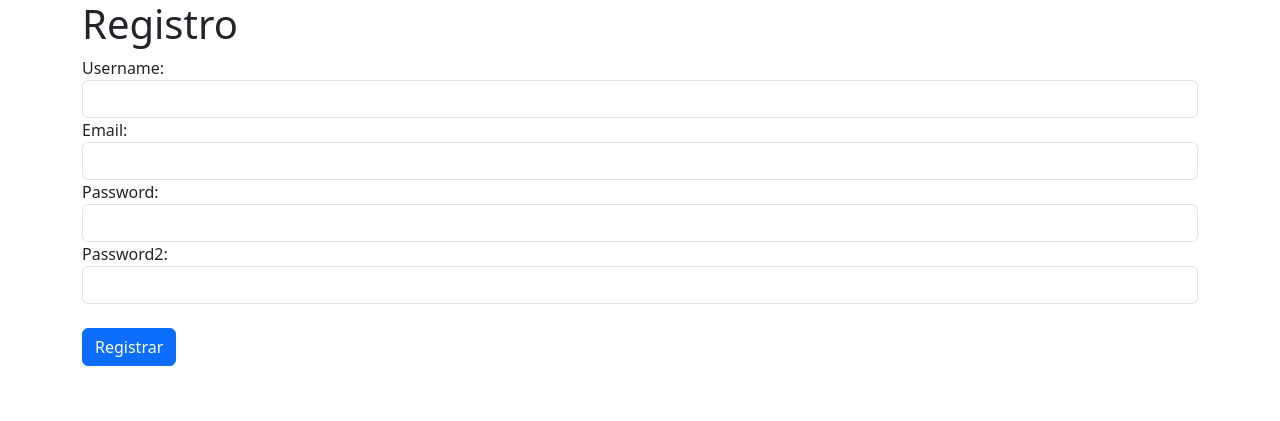
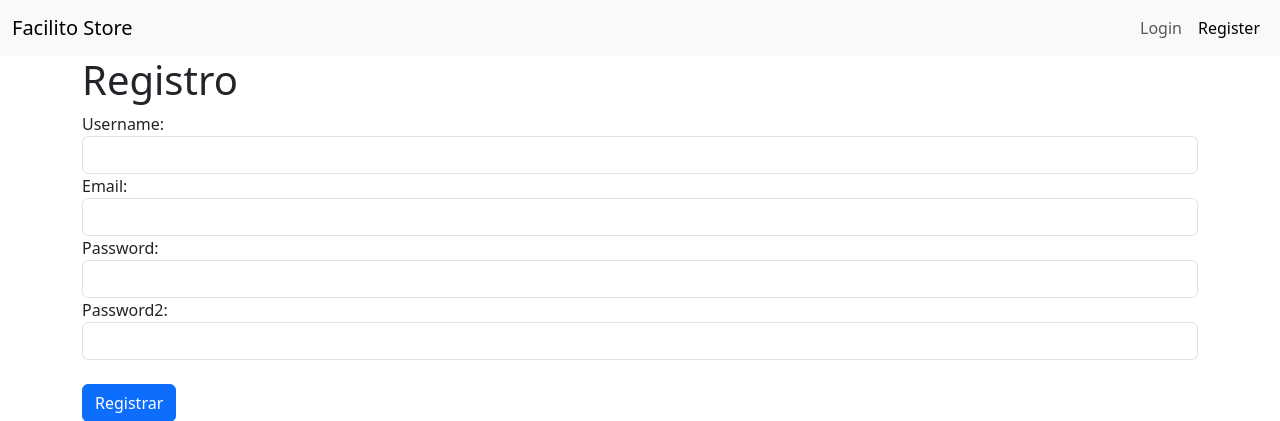
Before and after one commit to rogerarmandochanac/facilito_store, a Django app: page /users/register/ in a window 1280 px wide. Shown: the top 421 px of the page. Run offline with Django 5.2, Linux system fonts and the light colour scheme; some libraries are stand-ins or nearby versions.

Commit message:
Manejo y personalizacion de templates

```diff
--- a/templates/base.html
+++ b/templates/base.html
@@ -9,13 +9,9 @@
     {% bootstrap_javascript %}
 </head>
 <body>
+    {% include 'navbar.html'   %}
     <div class="container">
-        {% for message in messages %}
-        <div class="alert {% if message.tags == 'success' %} alert-success {% else %} alert-danger {% endif %} alert-dismissible fade show" role="alert">
-            {{message}}
-            <button type="button" class="btn-close" data-bs-dismiss="alert"></button>
-        </div>
-        {% endfor %}
+        {% include 'mensaje.html' %}
         {% block container %}
         {% endblock %}
     </div>
--- /dev/null
+++ b/templates/mensaje.html
@@ -0,0 +1,6 @@
+{% for message in messages %}
+<div class="alert {% if message.tags == 'success' %} alert-success {% else %} alert-danger {% endif %} alert-dismissible fade show" role="alert">
+    {{message}}
+    <button type="button" class="btn-close" data-bs-dismiss="alert"></button>
+</div>
+{% endfor %}
--- /dev/null
+++ b/templates/navbar.html
@@ -0,0 +1,30 @@
+{% url 'index' as index %}
+{% url 'login' as login %}
+{% url 'logout' as logout %}
+{% url 'register' as register%}
+<nav class="navbar navbar-expand-lg navbar-light bg-light">
+    <div class="container-fluid">
+      <a class="navbar-brand" href={{index}}>Facilito Store</a>
+      <button class="navbar-toggler" type="button" data-bs-toggle="collapse" data-bs-target="#navbarSupportedContent" aria-controls="navbarSupportedContent" aria-expanded="false" aria-label="Toggle navigation">
+        <span class="navbar-toggler-icon"></span>
+      </button>
+      <div class="d-flex">
+        <div class="collapse navbar-collapse" id="navbarSupportedContent">
+            <ul class="navbar-nav me-auto mb-2 mb-lg-0">
+              {% if user.is_authenticated %}
+                <li class="nav-item">
+                  <a class="nav-link" href={{logout}}>Logout</a>
+                </li>
+              {% else %}
+                <li class="nav-item">
+                  <a class="nav-link {% if request.path == login%} active {% endif %}" aria-current="page" href={{login}}>Login</a>
+                </li>
+                <li class="nav-item">
+                  <a class="nav-link {% if request.path == register %} active {% endif %}" href={{register}} tabindex="-1" aria-disabled="true">Register</a>
+                </li>
+              {% endif %}
+            </ul>
+          </div>
+      </div>
+    </div>
+  </nav>
```
Also changed, not shown: db.sqlite3.
